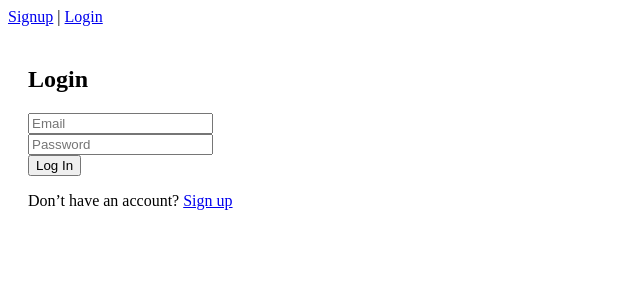
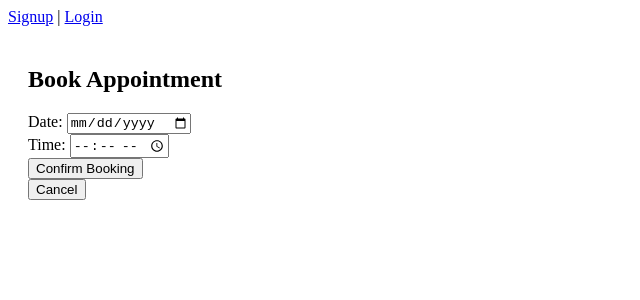
Before and after one commit to blovelace84/massage-appointment-booking-repo, a React (Vite) app in the folder massage-booking-app/: page /book/1 in a window 1280 px wide. Before the commit this address led to /login. Shown: the top 300 px of the page, without its empty margins (0-640 px from the left). Built offline with nearby package versions, Linux system fonts and the light colour scheme; no server answers; sample sign-in values are in the browser's storage.

Commit message:
create bookingform page context and update HomeClient component

```diff
--- a/massage-booking-app/src/App.jsx
+++ b/massage-booking-app/src/App.jsx
@@ -1,13 +1,13 @@
-import { Routes, Route, Link, Navigate } from 'react-router-dom';
-import { useEffect } from 'react';
+import { Routes, Route, Link, Navigate } from "react-router-dom";
+import { useEffect } from "react";
 import Login from "./components/Login";
 import Signup from "./components/Signup";
-import HomeClient from './pages/HomeClient';
+import HomeClient from "./pages/HomeClient";
 import HomeTherapist from "./pages/HomeTherapist";
 import { auth } from "./services/firebase.config";
+import BookingForm from "./pages/BookingForm";
 
 const App = () => {
-
   useEffect(() => {
     console.log("Firebase Auth Ready!", auth);
   }, []);
@@ -15,7 +15,7 @@ const App = () => {
   return (
     <div>
       <nav>
-        <Link to="/signup">Signup</Link> | <Link to ="/login">Login</Link>
+        <Link to="/signup">Signup</Link> | <Link to="/login">Login</Link>
       </nav>
 
       <Routes>
@@ -23,6 +23,7 @@ const App = () => {
         <Route path="/signup" element={<Signup />} />
         <Route path="/client" element={<HomeClient />} />
         <Route path="/home-therapist" element={<HomeTherapist />} />
+        <Route path="/book/:therapistId" element={<BookingForm />} />
         {/* redirect root to login */}
         <Route path="/" element={<Navigate to="/login" />} />
         {/* fallback route */}
@@ -30,6 +31,6 @@ const App = () => {
       </Routes>
     </div>
   );
-}
+};
 
-export default App
+export default App;
--- /dev/null
+++ b/massage-booking-app/src/context/AuthContext.jsx
@@ -0,0 +1,26 @@
+import { createContext, useContext, useEffect, useState } from "react";
+import { auth } from "../services/firebase.config";
+import { onAuthStateChanged } from "firebase/auth";
+
+const AuthContext = createContext();
+
+export const useAuth = () => useContext(AuthContext);
+
+export const AuthProvider = ({ children }) => {
+  const [user, setUser] = useState(null);
+  const [loading, setLoading] = useState(true);
+
+  useEffect(() => {
+    const unsubscribe = onAuthStateChanged(auth, (currentUser) => {
+      setUser(currentUser);
+      setLoading(false);
+    });
+    return () => unsubscribe();
+  }, []);
+
+  return (
+    <AuthContext.Provider value={{ user, loading }}>
+      {!loading && children}
+    </AuthContext.Provider>
+  );
+};
--- a/massage-booking-app/src/main.jsx
+++ b/massage-booking-app/src/main.jsx
@@ -1,13 +1,15 @@
-// src/main.jsx
 import React from "react";
 import ReactDOM from "react-dom/client";
 import { BrowserRouter } from "react-router-dom";
 import App from "./App";
+import { AuthProvider } from "./context/AuthContext";
 
 ReactDOM.createRoot(document.getElementById("root")).render(
   <React.StrictMode>
-  <BrowserRouter>
-    <App />
-  </BrowserRouter>
+    <BrowserRouter>
+      <AuthProvider>
+        <App />
+      </AuthProvider>
+    </BrowserRouter>
   </React.StrictMode>
 );
--- /dev/null
+++ b/massage-booking-app/src/pages/BookingForm.jsx
@@ -0,0 +1,72 @@
+import { useState } from "react";
+import { useParams, useNavigate } from "react-router-dom";
+import { db } from "../services/firebase.config";
+import { addDoc, collection } from "firebase/firestore";
+import { useAuth } from "../context/AuthContext"; // ✅ use context
+
+export default function BookingForm() {
+  const { therapistId } = useParams();
+  const [date, setDate] = useState("");
+  const [time, setTime] = useState("");
+  const { user } = useAuth(); // ✅ user comes from global context
+  const navigate = useNavigate();
+
+  const handleBooking = async (e) => {
+    e.preventDefault();
+
+    if (!user) {
+      alert("You must be logged in to book an appointment");
+      return;
+    }
+
+    try {
+      await addDoc(collection(db, "bookings"), {
+        clientId: user.uid,
+        clientEmail: user.email,
+        therapistId: therapistId,
+        date: `${date} ${time}`,
+        status: "pending",
+      });
+
+      alert("Booking request submitted ✅");
+      navigate("/client");
+    } catch (err) {
+      console.error("Error booking appointment:", err);
+      alert("Booking failed. Try again.");
+    }
+  };
+
+  return (
+    <div style={{ padding: "20px" }}>
+      <h2>Book Appointment</h2>
+      {!user ? (
+        <p>Loading user...</p>
+      ) : (
+        <form onSubmit={handleBooking}>
+          <label>
+            Date:{" "}
+            <input
+              type="date"
+              value={date}
+              onChange={(e) => setDate(e.target.value)}
+              required
+            />
+          </label>
+          <br />
+          <label>
+            Time:{" "}
+            <input
+              type="time"
+              value={time}
+              onChange={(e) => setTime(e.target.value)}
+              required
+            />
+          </label>
+          <br />
+          <button type="submit">Confirm Booking</button>
+        </form>
+      )}
+      <button onClick={() => navigate("/client")}>Cancel</button>
+    </div>
+  );
+}
--- a/massage-booking-app/src/pages/HomeClient.jsx
+++ b/massage-booking-app/src/pages/HomeClient.jsx
@@ -4,11 +4,12 @@ import { auth, db } from "../services/firebase.config";
 import { signOut } from "firebase/auth";
 import { collection, getDocs, addDoc } from "firebase/firestore";
 import { useNavigate } from "react-router-dom";
+import { useAuth } from "../context/AuthContext"; // ✅ use context
 
 export default function HomeClient() {
   const [therapists, setTherapists] = useState([]);
   const navigate = useNavigate();
-  const user = auth.currentUser;
+  const { user } = useAuth(); // ✅ user comes from global context
 
   // Fetch therapists from Firestore
   useEffect(() => {
@@ -71,7 +72,9 @@ export default function HomeClient() {
           {therapists.map((t) => (
             <li key={t.id}>
               <strong>{t.name}</strong> — {t.specialty}{" "}
-              <button onClick={() => handleBooking(t)}>Book Appointment</button>
+              <button onClick={() => navigate(`/book/${t.id}`)}>
+                Book Appointment
+              </button>
             </li>
           ))}
         </ul>
```
